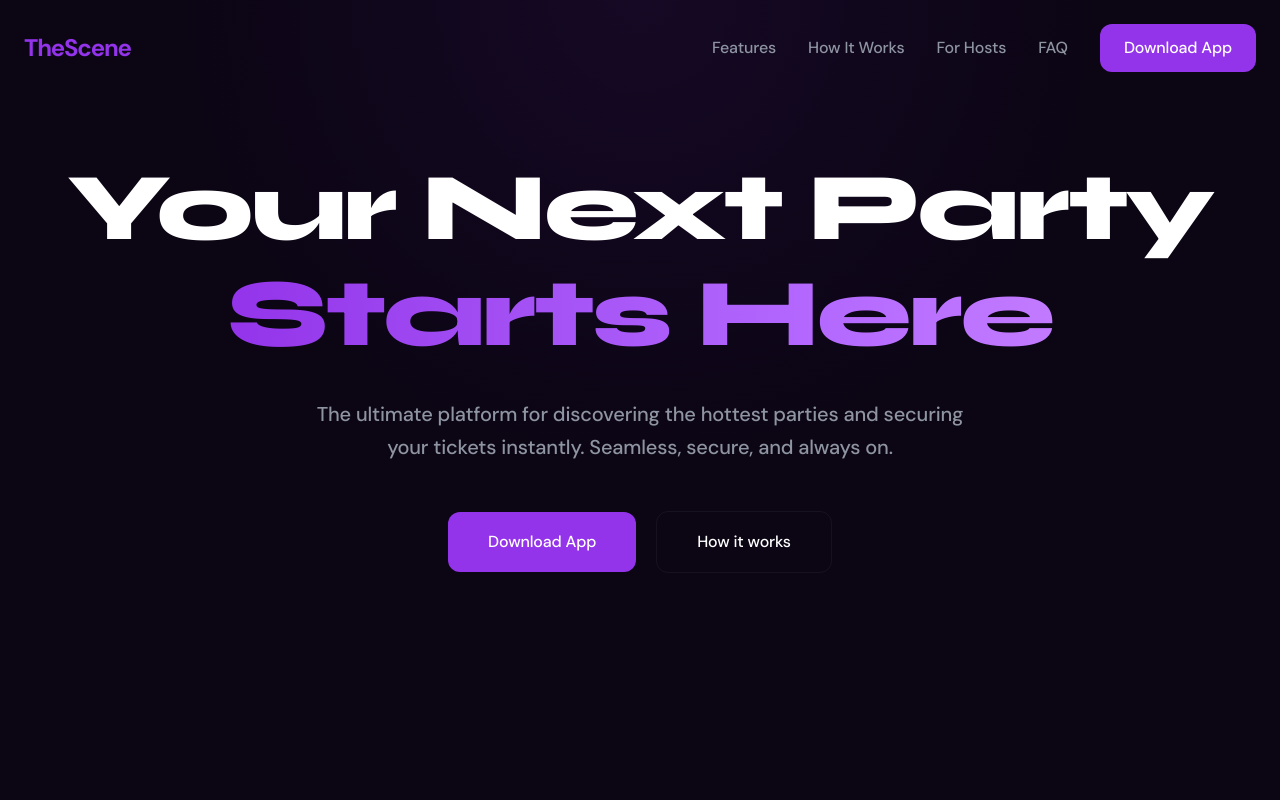
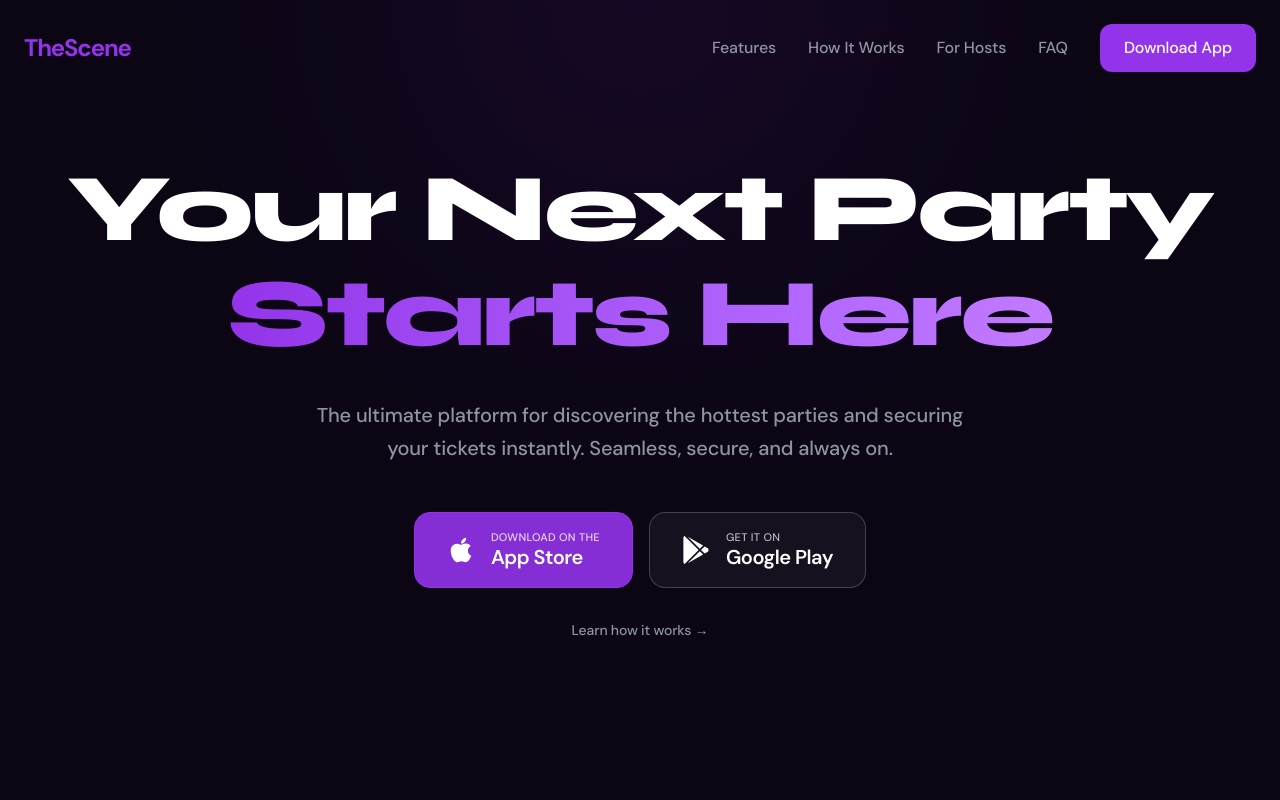
Before and after one commit to Andak-Creates/thescene-web, a Next.js app: page / in a window 1280 px wide. Shown: the top 800 px of the page. Built offline with nearby package versions, Linux system fonts and the light colour scheme.

Commit message:
feature: aos library animations added

```diff
--- a/app/layout.tsx
+++ b/app/layout.tsx
@@ -1,5 +1,6 @@
 import type { Metadata } from "next";
 import { Syne, DM_Sans } from "next/font/google";
+import { AOSInit } from "@/components/AOSInit";
 import "./globals.css";
 
 const syne = Syne({
@@ -23,10 +24,11 @@ export default function RootLayout({
   children: React.ReactNode;
 }>) {
   return (
-    <html lang="en" className="scroll-smooth">
+    <html lang="en" className="scroll-smooth" suppressHydrationWarning>
       <body
         className={`${syne.variable} ${dmSans.variable} font-body antialiased bg-theme-bg text-theme-white`}
       >
+        <AOSInit />
         {children}
       </body>
     </html>
--- /dev/null
+++ b/components/AOSInit.tsx
@@ -0,0 +1,18 @@
+"use client";
+
+import { useEffect } from "react";
+import AOS from "aos";
+import "aos/dist/aos.css";
+
+export const AOSInit = () => {
+  useEffect(() => {
+    AOS.init({
+      once: false,           // whether animation should happen only once - while scrolling down
+      easing: "ease-out-cubic", // default easing for AOS animations
+      duration: 800,        // values from 0 to 3000, with step 50ms
+      offset: 50,           // offset (in px) from the original trigger point
+    });
+  }, []);
+
+  return null;
+};
--- a/components/sections/ForHosts.tsx
+++ b/components/sections/ForHosts.tsx
@@ -6,7 +6,7 @@ const ForHosts = () => {
   return (
     <Section id="for-hosts" className="bg-theme-bg overflow-hidden">
       <div className="flex flex-col lg:flex-row items-center gap-16">
-        <div className="flex-1">
+        <div data-aos="fade-right" className="flex-1">
           <h2 className="text-4xl md:text-5xl font-heading font-bold text-white mb-6 leading-tight">
             Take Your Events to <br /> <span className="text-theme-purple">The Next Level</span>
           </h2>
@@ -37,7 +37,7 @@ const ForHosts = () => {
           </Button>
         </div>
 
-        <div className="flex-1 relative">
+        <div data-aos="fade-left" data-aos-delay="200" className="flex-1 relative">
           <div className="absolute top-1/2 left-1/2 -translate-x-1/2 -translate-y-1/2 w-[400px] h-[400px] bg-theme-purple/20 rounded-full blur-[80px]"></div>
           <div className="relative bg-theme-surface border border-theme-border p-10 rounded-3xl shadow-2xl overflow-hidden group">
             <h3 className="text-2xl font-heading font-bold text-white mb-6">Host Dashboard Preview</h3>
--- a/components/sections/Hero.tsx
+++ b/components/sections/Hero.tsx
@@ -3,24 +3,56 @@ import Button from '../Button';
 
 const Hero = () => {
   return (
-    <section className="relative min-h-[85vh] flex items-center justify-center pt-32 pb-20 overflow-hidden">
+    <section className="relative min-h-[85vh] flex items-center justify-center pt-32 overflow-hidden">
       {/* Subtle Background Gradient */}
       <div className="absolute top-0 left-0 w-full h-full bg-[radial-gradient(circle_at_50%_0%,rgba(147,51,234,0.08),transparent_50%)]"></div>
 
       <div className="max-w-7xl mx-auto px-6 relative z-10 text-center">
-        <h1 className="text-5xl md:text-8xl font-heading font-extrabold text-white mb-8 leading-[1.1] tracking-tighter">
+        <h1 data-aos="fade-up" data-aos-delay="100" className="text-4xl md:text-8xl font-heading font-extrabold text-white mb-8 leading-[1.1] tracking-tighter">
           Your Next Party <br /> <span className="text-transparent bg-clip-text bg-gradient-to-r from-theme-purple to-purple-400">Starts Here</span>
         </h1>
-        <p className="text-lg md:text-xl text-theme-muted mb-12 max-w-2xl mx-auto leading-relaxed font-medium">
+        <p data-aos="fade-up" data-aos-delay="200" className="text-lg md:text-xl text-theme-muted mb-12 max-w-2xl mx-auto leading-relaxed font-medium">
           The ultimate platform for discovering the hottest parties and securing your tickets instantly. Seamless, secure, and always on.
         </p>
 
-        <div className="flex flex-col sm:flex-row items-center justify-center gap-5">
-          <Button href="/#download" variant="primary" className="w-full sm:w-auto px-10 py-4.5 rounded-2xl">
-            Download App
-          </Button>
-          <Button href="/#how-it-works" variant="outline" className="w-full sm:w-auto px-10 py-4.5 rounded-2xl">
-            How it works
+        <div data-aos="fade-up" data-aos-delay="300" className="flex flex-col items-center gap-6 mt-8">
+          <div className="flex flex-col sm:flex-row items-center justify-center gap-4 w-full">
+            {/* Apple App Store Button */}
+            <a
+              href="https://apps.apple.com/"
+              target="_blank"
+              rel="noopener noreferrer"
+              className="flex items-center justify-center gap-3 sm:gap-4 px-6 sm:px-8 py-3.5 sm:py-4 bg-theme-purple/90 border border-theme-purple rounded-2xl text-white hover:bg-theme-purple active:scale-95 transition-all duration-300 w-full sm:w-auto overflow-hidden group relative"
+            >
+              <div className="absolute inset-0 bg-gradient-to-r from-white/0 via-white/20 to-white/0 -translate-x-full group-hover:animate-[shimmer_1.5s_infinite]"></div>
+              <svg viewBox="0 0 384 512" className="h-6 w-6 sm:h-7 sm:w-7 fill-current relative z-10" aria-hidden="true" focusable="false" role="img" xmlns="http://www.w3.org/2000/svg">
+                <path d="M318.7 268.7c-.2-36.7 16.4-64.4 50-84.8-18.8-26.9-47.2-41.7-84.7-44.6-35.5-2.8-74.3 20.7-88.5 20.7-15 0-49.4-19.7-76.4-19.7C63.3 141.2 4 184.8 4 273.5q0 39.3 14.4 81.2c12.8 36.7 59 126.7 107.2 125.2 25.2-.6 43-17.9 75.8-17.9 31.8 0 48.3 17.9 76.4 17.9 48.6-.7 90.4-82.5 102.6-119.3-65.2-30.7-61.7-90-61.7-91.9zm-56.6-164.2c27.3-32.4 24.8-61.9 24-72.5-24.1 1.4-52 16.4-67.9 34.9-17.5 19.8-27.8 44.3-25.6 71.9 26.1 2 49.9-11.4 69.5-34.3z"/>
+              </svg>
+              <div className="flex flex-col items-start leading-[1.1] relative z-10 pt-0.5">
+                <span className="text-[10px] sm:text-[11px] font-medium text-white/80 tracking-wide uppercase">Download on the</span>
+                <span className="text-lg sm:text-xl font-semibold tracking-tight">App Store</span>
+              </div>
+            </a>
+
+            {/* Google Play Button */}
+            <a
+              href="https://play.google.com/store/apps/details?id=com.vindi.thescene"
+              target="_blank"
+              rel="noopener noreferrer"
+              className="flex items-center justify-center gap-3 sm:gap-4 px-6 sm:px-8 py-3.5 sm:py-4 bg-white/5 border border-white/20 rounded-2xl text-white hover:bg-white/10 hover:border-white/30 active:scale-95 transition-all duration-300 w-full sm:w-auto overflow-hidden group relative"
+            >
+              <div className="absolute inset-0 bg-gradient-to-r from-white/0 via-white/5 to-white/0 -translate-x-full group-hover:animate-[shimmer_1.5s_infinite]"></div>
+              <svg viewBox="0 0 512 512" className="h-6 w-6 sm:h-7 sm:w-7 fill-current relative z-10" aria-hidden="true" focusable="false" role="img" xmlns="http://www.w3.org/2000/svg">
+                <path d="M325.3 234.3L104.6 13l280.8 161.2-60.1 60.1zM47 0C34 6.8 25.3 19.2 25.3 35.3v441.3c0 16.1 8.7 28.5 21.7 35.3l256.6-256L47 0zm425.2 225.6l-58.9-34.1-65.7 64.5 65.7 64.5 60.1-34.1c18-14.3 18-46.5-1.2-60.8zM104.6 499l280.8-161.2-60.1-60.1L104.6 499z"/>
+              </svg>
+              <div className="flex flex-col items-start leading-[1.1] relative z-10 pt-0.5">
+                <span className="text-[10px] sm:text-[11px] font-medium text-white/70 tracking-wide uppercase">GET IT ON</span>
+                <span className="text-lg sm:text-xl font-semibold tracking-tight">Google Play</span>
+              </div>
+            </a>
+          </div>
+          <Button href="/#how-it-works" variant="ghost" className="text-sm font-medium pt-2">
+            Learn how it works &rarr;
           </Button>
         </div>
       </div>
--- a/components/sections/HowItWorks.tsx
+++ b/components/sections/HowItWorks.tsx
@@ -35,7 +35,7 @@ const HowItWorks = () => {
 
   return (
     <Section id="how-it-works" className="bg-theme-surface">
-      <div className="text-center mb-20">
+      <div data-aos="fade-up" className="text-center mb-20">
         <h2 className="text-3xl md:text-5xl font-heading font-bold text-white mb-4">
           How It <span className="text-theme-purple">Works</span>
         </h2>
@@ -50,13 +50,14 @@ const HowItWorks = () => {
 
         <div className="grid grid-cols-1 md:grid-cols-3 gap-16 relative z-10">
           {steps.map((step, index) => (
+            <div key={index} data-aos="fade-up" data-aos-delay={index * 200}>
               <StepCard
-              key={index}
                 number={index + 1}
                 title={step.title}
                 description={step.description}
                 icon={step.icon}
               />
+            </div>
           ))}
         </div>
       </div>
--- a/components/sections/Pricing.tsx
+++ b/components/sections/Pricing.tsx
@@ -4,7 +4,7 @@ import Section from '../Section';
 const Pricing = () => {
   return (
     <Section id="pricing" className="bg-theme-bg">
-      <div className="bg-theme-surface border border-theme-border rounded-3xl p-10 md:p-16 relative overflow-hidden">
+      <div data-aos="zoom-in" className="bg-theme-surface border border-theme-border rounded-3xl p-10 md:p-16 relative overflow-hidden">
         <div className="absolute top-0 right-0 w-64 h-64 bg-theme-purple/10 rounded-full blur-[80px] -mr-32 -mt-32"></div>
         <div className="relative z-10 grid grid-cols-1 lg:grid-cols-2 gap-12 items-center">
           <div>
--- a/components/sections/Testimonials.tsx
+++ b/components/sections/Testimonials.tsx
@@ -22,7 +22,7 @@ const Testimonials = () => {
 
   return (
     <Section id="testimonials" className="bg-theme-surface">
-      <div className="text-center mb-16">
+      <div data-aos="fade-up" className="text-center mb-16">
         <h2 className="text-3xl md:text-5xl font-heading font-bold text-white mb-4">
           What Our <span className="text-theme-purple">Users Say</span>
         </h2>
@@ -33,7 +33,7 @@ const Testimonials = () => {
 
       <div className="grid grid-cols-1 md:grid-cols-3 gap-8">
         {testimonials.map((testimonial, index) => (
-          <div key={index} className="bg-theme-bg border border-theme-border p-8 rounded-2xl hover:border-theme-purple/30 transition-all duration-300">
+          <div key={index} data-aos="fade-up" data-aos-delay={index * 150} className="bg-theme-bg border border-theme-border p-8 rounded-2xl hover:border-theme-purple/30 transition-all duration-300">
             <div className="flex items-center gap-4 mb-6">
               <div className="w-12 h-12 bg-theme-purple rounded-full flex items-center justify-center text-white font-bold text-lg">
                 {testimonial.initials}
--- a/package.json
+++ b/package.json
@@ -9,12 +9,14 @@
     "lint": "eslint"
   },
   "dependencies": {
+    "aos": "^2.3.4",
     "next": "16.1.7",
     "react": "19.2.3",
     "react-dom": "19.2.3"
   },
   "devDependencies": {
     "@tailwindcss/postcss": "^4",
+    "@types/aos": "^3.0.7",
     "@types/node": "^20",
     "@types/react": "^19",
     "@types/react-dom": "^19",
```
Also changed, not shown: app/party/[id]/page.tsx (+7 -7 lines), components/sections/Features.tsx (+8 -7 lines), 1 other file (tests, documents, lock files or other folders). Lines whose indentation alone changed are shown as unchanged.
